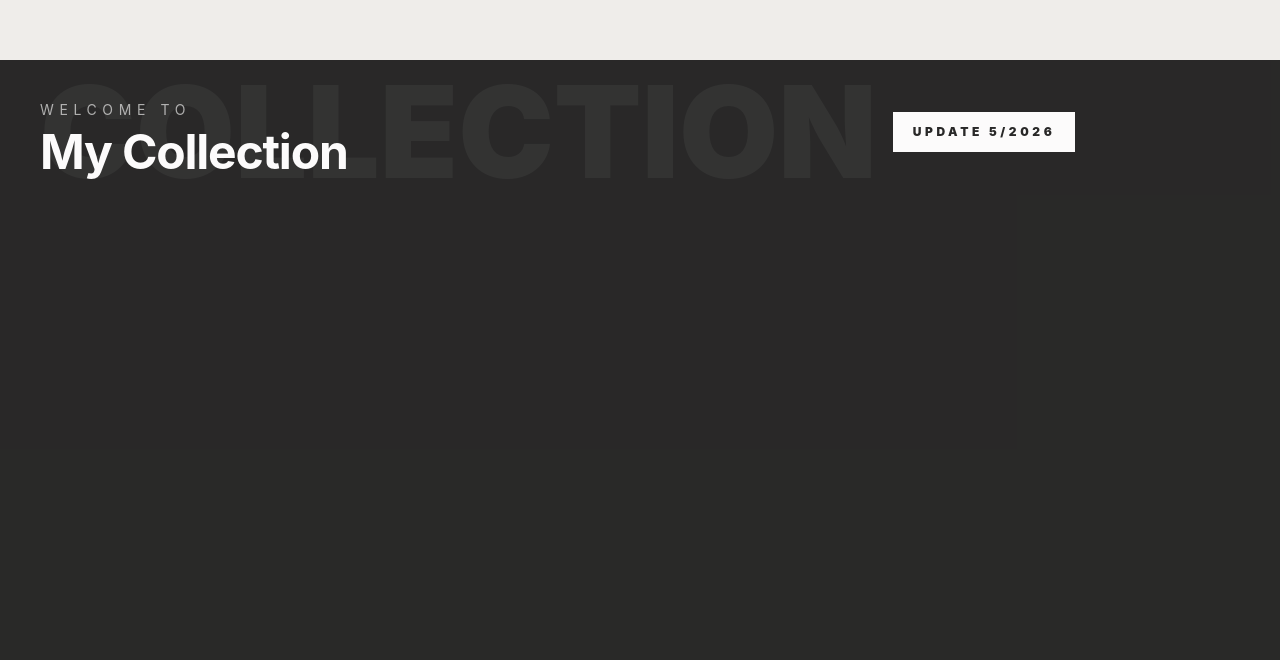
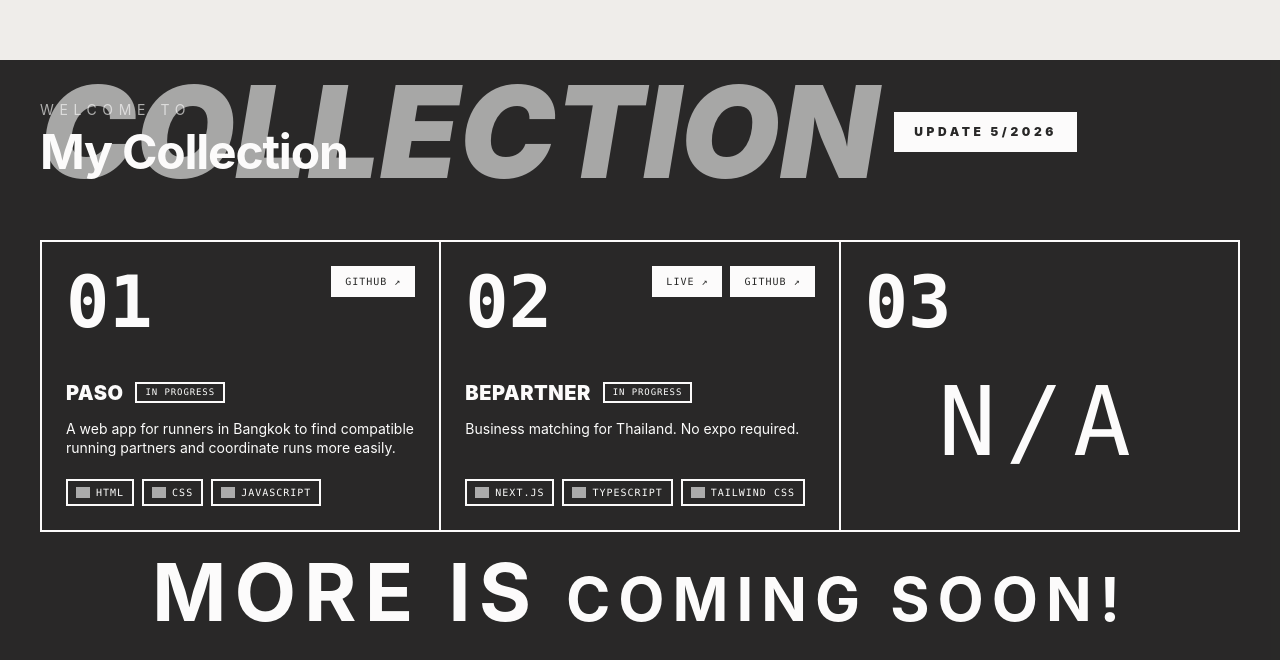
Before and after one commit to sirfranciscofrank/MyPage, a React (Vite) app: page / in a window 1280 px wide. Shown: the part 2600-3260 px from the top of the page. Built offline with nearby package versions, Linux system fonts and the light colour scheme; grey boxes are pictures that could not be loaded; a web font is replaced by a local one.

Commit message:
feat(work): plug GridCollection into WorkCollection and surface project cards

```diff
--- a/src/components/MyWork/WorkCollection.jsx
+++ b/src/components/MyWork/WorkCollection.jsx
@@ -1,5 +1,7 @@
 import { useRef } from "react";
 import { motion, useScroll, useTransform } from "framer-motion";
+import GridCollection from "./GridCollection";
+import { projects } from "../../data/projects";
 
 function WorkCollection() {
   const ref = useRef(null);
@@ -18,7 +20,7 @@ function WorkCollection() {
     >
       <div className="relative">
         <div className="absolute -top-8 left-0 flex items-center gap-4">
-          <span className="text-[8rem] font-black text-white/5 leading-none select-none uppercase">
+          <span className="text-[8rem] font-black text-white/60 italic leading-none select-none uppercase">
             Collection
           </span>
           <div className="flex items-center px-5 h-10 bg-white">
@@ -32,7 +34,12 @@ function WorkCollection() {
           My Collection
         </h1>
       </div>
+
+      <div className="mt-16 w-full">
+        <GridCollection projects={projects} />
+      </div>
     </motion.section>
+
   );
 }
 
--- a/src/components/MyWork/WorkSection.jsx
+++ b/src/components/MyWork/WorkSection.jsx
@@ -99,6 +99,7 @@ export default function MyWork() {
         style={{ opacity: overlayOpacity }}
         className="absolute inset-0 bg-black pointer-events-none z-20"
       />
+
     </section>
   );
 }
```
